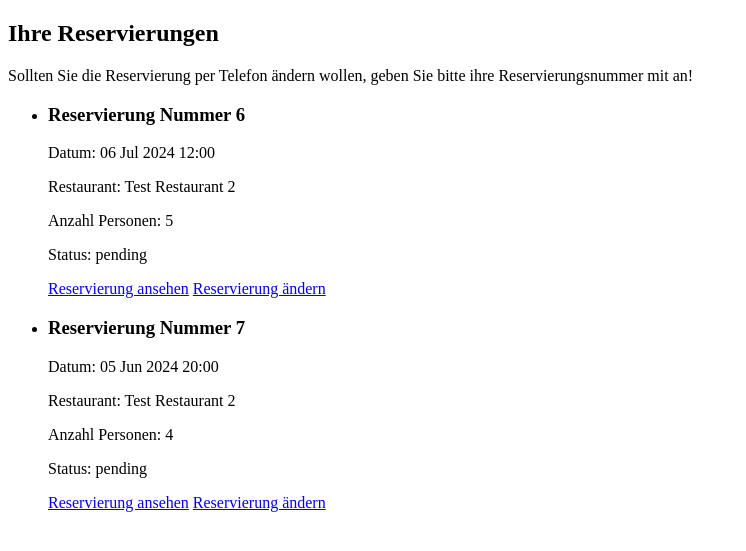
After one commit to Benedikt-Mueller/webengineering-sose24, a Django app: page /restaurant/my_reservations/ in a window 1280 px wide. The commit adds this page. Shown: the top 551 px of the page, without its empty margins (0-746 px from the left). Run offline with Django 5.2, Linux system fonts and the light colour scheme; a user stored in the database is signed in; data comes from the database, SQL or seed files in the repository; both versions use the stored data as it was after the commit.

Commit message:
my_reservation hinzugefügt (listet aller existierenden Reservierungen)

```diff
--- a/restaurant_reservation_system_bjsty/restaurant/templates/restaurant/adjust_reservation.html
+++ b/restaurant_reservation_system_bjsty/restaurant/templates/restaurant/adjust_reservation.html
@@ -1,7 +1,7 @@
 {% extends 'restaurant/base.html' %}
-
 {% block content %}
 <h2>Reservierung ändern</h2>
+<p>Wenn Sie ihre Reservierung ändern, muss diese erneut bestätigt werden!</p>
 <form method="post">
     {% csrf_token %}
     {{ form.as_p }}  <!-- Hier renderst du das Formular automatisch -->
--- /dev/null
+++ b/restaurant_reservation_system_bjsty/restaurant/templates/restaurant/my_reservations.html
@@ -0,0 +1,27 @@
+{% extends 'restaurant/base.html' %}
+
+{% block content %}
+<h2>Ihre Reservierungen</h2>
+
+<p>Sollten Sie die Reservierung per Telefon ändern wollen, geben Sie bitte ihre Reservierungsnummer mit an!</p>
+
+{% if reservations %}
+    <ul>
+    {% for reservation in reservations %}
+        <li>
+            <h3>Reservierung Nummer {{reservation.id}}</h3>
+            <p>Datum: {{ reservation.date_time|date:"d M Y H:i" }} </p>
+            <p>Restaurant: {{ reservation.restaurant.name }} </p>
+            <p>Anzahl Personen: {{ reservation.party_size }}</p>
+            <p>Status: {{ reservation.status }}</p>
+            <!-- Links -->
+            <a href="{% url 'view_reservation' reservation.id %}" class="btn btn-primary">Reservierung ansehen</a>
+            <a href="{% url 'adjust_reservation' reservation.id %}" class="btn btn-primary">Reservierung ändern</a><br>
+        </li>
+    {% endfor %}
+    </ul>
+{% else %}
+    <p>Sie haben noch keine Reservierungen.</p>
+{% endif %}
+
+{% endblock %}
--- a/restaurant_reservation_system_bjsty/restaurant/templates/restaurant/view_reservation.html
+++ b/restaurant_reservation_system_bjsty/restaurant/templates/restaurant/view_reservation.html
@@ -1,9 +1,9 @@
 {%extends "restaurant/base.html"%}
 {% block content %}
-<h2>Reservierung anpassen</h2>
+<h2>Reservierung ansehen</h2>
 <form method="post">
     {% csrf_token %}
     {{ form.as_p }}  <!-- Hier renderst du das Formular automatisch -->
-    <button type="submit">Reservierung anpassen</button>
+    <a href="{% url 'my_reservations' %}" class="btn btn-primary">Zurück zur Übersicht</a><br>
 </form>
 {% endblock %}
--- a/restaurant_reservation_system_bjsty/restaurant/urls.py
+++ b/restaurant_reservation_system_bjsty/restaurant/urls.py
@@ -23,6 +23,7 @@ urlpatterns = [
     path('tables/release/<int:table_id>/', views.release_table, name='release_table'),
     path('reservations/adjust/<int:reservation_id>/', views.adjust_reservation, name='adjust_reservation'),
     path('reservations/view_reservation/<int:reservation_id>/', views.view_reservation, name='view_reservation'),
+    path('my_reservations/', views.my_reservations, name='my_reservations'),
     #Not yet used:
     path('profile/', views.profile_view, name='profile_view'),
 ]
--- a/restaurant_reservation_system_bjsty/restaurant/views.py
+++ b/restaurant_reservation_system_bjsty/restaurant/views.py
@@ -211,7 +211,10 @@ def adjust_reservation(request, reservation_id):
     if request.method == 'POST':
         form = ReservationForm(request.POST, instance=reservation)
         if form.is_valid():
-            form.save()
+            temp_reservation = form.save(commit=False)
+            # Setzt den Status auf "Pending"
+            temp_reservation.status = 'pending'
+            temp_reservation.save()
             send_confirmation_email(reservation)
             return redirect('view_reservation', reservation_id=reservation.id)
     else:
@@ -239,10 +242,17 @@ def view_reservation(request,reservation_id):
     form = ReservationForm(instance=reservation,initial=initial_data)
     return render(request,"restaurant/view_reservation.html", {"form":form})
 
+@login_required
+def my_reservations(request):
+    current_customer = get_object_or_404(UserProfile, user = request.user)
+    reservations = Reservation.objects.filter(customer=current_customer).order_by('-date_time')  # Die neueste zuerst
+    return render(request, 'restaurant/my_reservations.html', {'reservations': reservations})
+
 
 def send_confirmation_email(reservation):
     subject = 'Ihre Reservierung wurde angepasst'
     message = f'Liebe(r) {reservation.customer.user.email}, Ihre Reservierung für den {reservation.date_time.strftime("%Y-%m-%d %H:%M")} wurde erfolgreich angepasst.'
     email_from = settings.EMAIL_HOST_USER
     recipient_list = [reservation.customer.user.email, settings.OWNER_EMAIL]
+    #Die folgende Zeile muss auskommentiert werden, damit auch tatsächlich eine Mail gesendet wird. Dafür brauchen wir aber einen entsprechenden Provider (Mailserver hätte ich, Konfiguration hat aber erstmal keine Priorität)
     #send_mail(subject, message, email_from, recipient_list)
```
Also changed, not shown: restaurant_reservation_system_bjsty/db.sqlite3.
